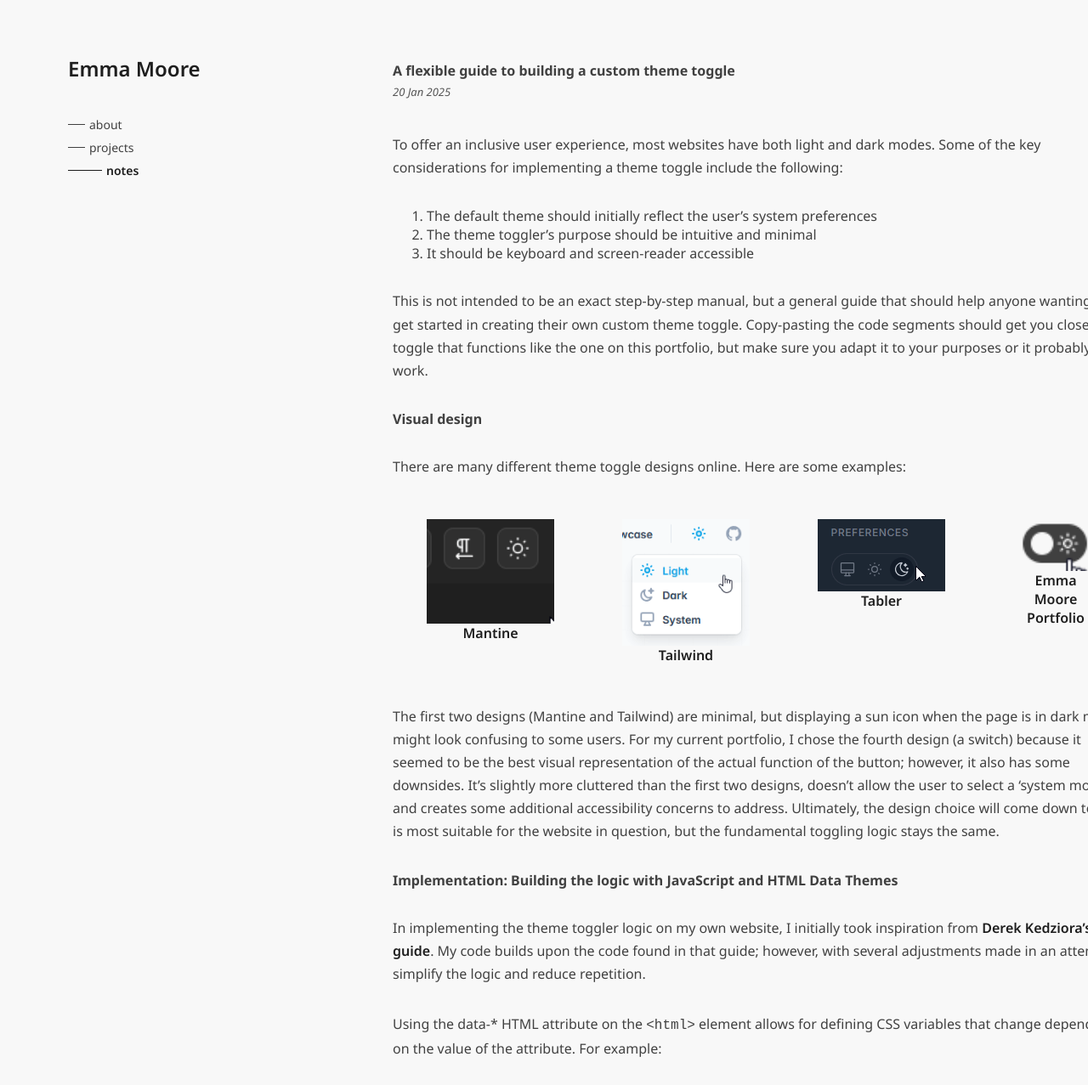
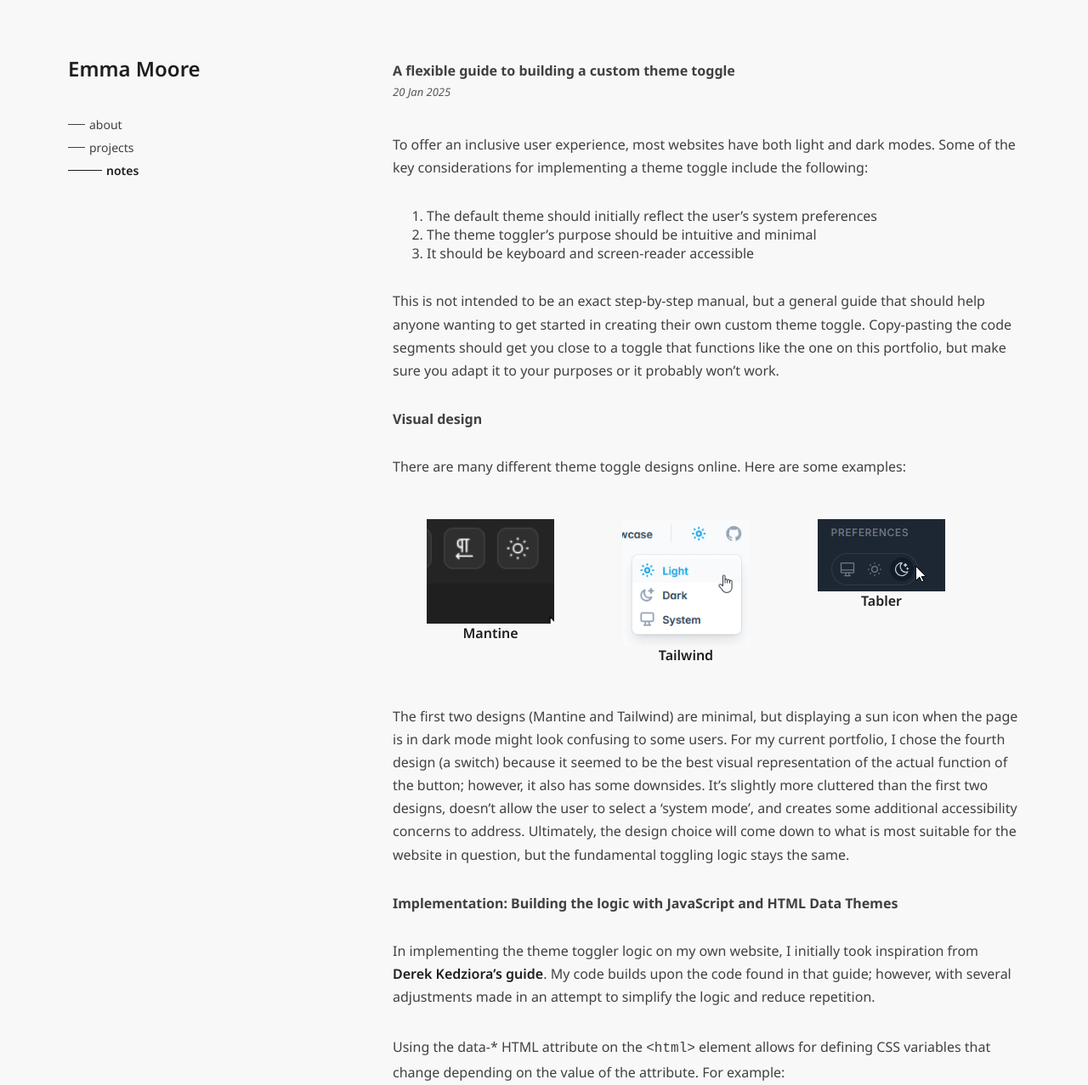
Before and after one commit to emoore29/emoore29.github.io, a Jekyll site: the page built from notes/_posts/2025-01-20-create-a-theme-toggle.md, in a window 1280 px wide and 1400 px high, cut to the strip 0-1277 px from the top of the window. Shown: the whole strip at 85% size. Built offline with Jekyll 4.4.1, drawn with Linux system fonts in a browser that asks for light colours.

Commit message:
Fix note alignment bug and mobile overflow

```diff
--- a/assets/css/styles.css
+++ b/assets/css/styles.css
@@ -44,6 +44,7 @@
 }
 
 .note-content {
+  max-width: 738px;
   color: var(--text);
 }
 
--- a/notes/_posts/2025-01-20-create-a-theme-toggle.md
+++ b/notes/_posts/2025-01-20-create-a-theme-toggle.md
@@ -15,21 +15,20 @@
 
 There are many different theme toggle designs online. Here are some examples:
 
-<div width="100%" style="display: flex; justify-content: center">
-<figure style="display: flex; flex-direction: column; width: 150px">
+<div  style="max-width: 100%; display: flex; justify-content: space-between; overflow: auto">
+<figure style="display: flex; flex-direction: column; min-width: 150px">
   <img src="{{site.url}}/assets/images/theme-toggle/mantine.gif" alt="Mantine's theme toggle" >
   <figcaption style="text-align: center"><a href="https://mantine.dev/">Mantine</a></figcaption>
 </figure>
-<figure style="display: flex; flex-direction: column; width: 150px">
+<figure style="display: flex; flex-direction: column; min-width: 150px">
     <img src="{{site.url}}/assets/images/theme-toggle/tailwind.gif" alt="Tailwind's theme toggle" >
   <figcaption style="text-align: center"><a href="https://mantine.dev/">Tailwind</a></figcaption>
 </figure>
-<figure style="display: flex; flex-direction: column; width: 150px">
+<figure style="display: flex; flex-direction: column; min-width: 150px">
   <img src="{{site.url}}/assets/images/theme-toggle/tabler.gif" alt="Tabler's theme toggle" >
-
   <figcaption style="text-align: center"><a href="https://tabler.io/">Tabler</a></figcaption>
 </figure>
-<figure style="display: flex; flex-direction: column; width: 100px">
+<figure style="display: flex; flex-direction: column; min-width: 100px">
 <img src="{{site.url}}/assets/images/theme-toggle/portfolio.gif" alt="Emma Moore's portfolio theme toggle theme toggle" >
   <figcaption style="text-align: center"><a href="https://emoore29.github.io/">Emma Moore Portfolio</a></figcaption>
 </figure>
```
